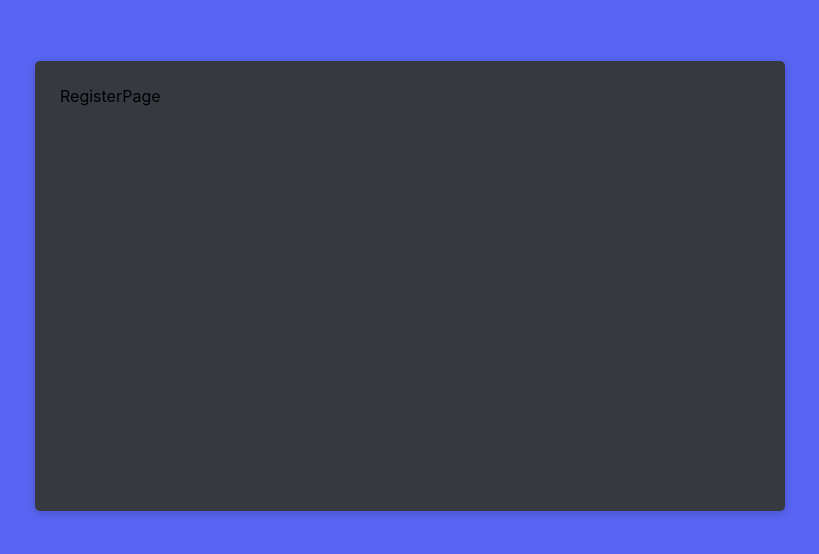
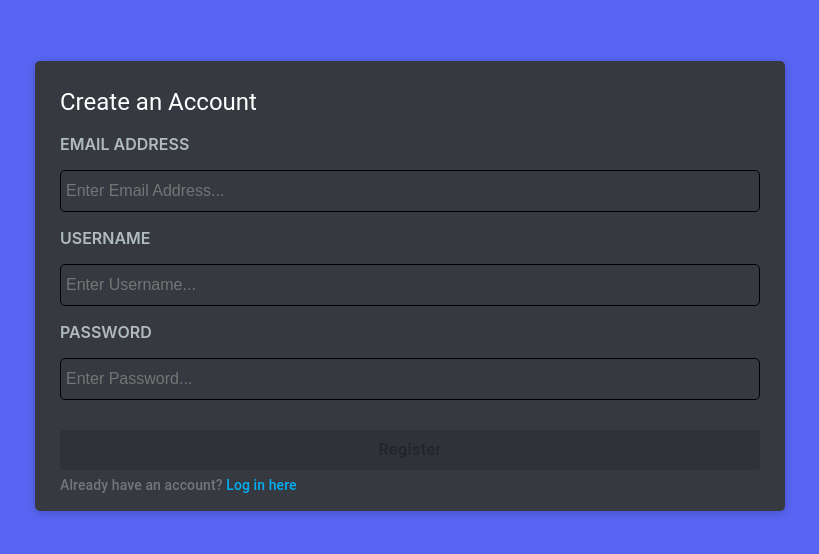
Before and after one commit to kamaldbouk/discord-clone, a React (Create React App) app in the folder frontend/: page /register in a window 1280 px wide. Shown: the part 114-668 px from the top of the page, without its empty margins (230-1049 px from the left). Built offline with nearby package versions, Linux system fonts and the light colour scheme.

Commit message:
login/register + validation

```diff
--- a/frontend/src/authPages/RegisterPage/RegisterPage.js
+++ b/frontend/src/authPages/RegisterPage/RegisterPage.js
@@ -1,8 +1,48 @@
+import { useState, useEffect } from "react";
+import { Typography } from "@mui/material";
 import AuthBox from "../../shared/components/AuthBox";
+import RegisterPageInputs from "./RegisterPageInputs";
+import RegisterPageFooter from "./RegisterPageFooter";
+import { validateRegisterForm } from "../../shared/utils/validators";
 
 const RegisterPage = () => {
+    const[mail, setMail] = useState('');
+    const[username, setUsername] = useState('');
+    const[password, setPassword] = useState('');
+    const[isFormValid, setIsFormValid] = useState(false);
+
+    const handleRegister = () => {
+        console.log(mail);
+        console.log(username);
+        console.log(password);
+    }
+
+    useEffect(() => {
+        setIsFormValid(validateRegisterForm({
+            mail,
+            username,
+            password
+        }))
+    }, [mail,username,password,setIsFormValid])
+
     return (
-        <AuthBox>RegisterPage</AuthBox>
+        <AuthBox>
+            <Typography variant='h5' sx={{ color: 'white' }}>
+                Create an Account
+            </Typography>
+            <RegisterPageInputs
+                mail={mail}
+                setMail={setMail}
+                username={username}
+                setUsername={setUsername}
+                password={password}
+                setPassword={setPassword}
+            />
+            <RegisterPageFooter
+                handleRegister={handleRegister}
+                isFormValid={isFormValid}
+            />
+        </AuthBox>
      );
 }
 
--- /dev/null
+++ b/frontend/src/authPages/RegisterPage/RegisterPageFooter.js
@@ -0,0 +1,46 @@
+import CustomPrimaryButton from "../../shared/components/CustomPrimaryButton";
+import RedirectInfo from "../../shared/components/RedirectInfo";
+import { useNavigate } from 'react-router-dom';
+import { Tooltip } from "@mui/material";
+
+const getFormNotValidMessage = () => {
+    return 'Username should contain between 3-12 characters and password should contain between 6-12 characters. \nValid email address should be provided';
+}
+
+const getFormValidMessage = () => {
+    return 'Press to register!';
+}
+
+const RegisterPageFooter = ({ handleRegister, isFormValid }) => {
+    const navigate = useNavigate();
+
+    const handlePushToLoginPage = () => {
+        navigate('/login');
+    }
+
+    return (
+        <Tooltip
+        title={!isFormValid ? getFormNotValidMessage() : getFormValidMessage() }
+        >
+            <div>
+                <CustomPrimaryButton
+                    label='Register'
+                    additionalStyles={{marginTop: '30px'}}
+                    disabled={!isFormValid}
+                    onClick={handleRegister}
+                />
+                <RedirectInfo
+                    text='Already have an account?'
+                    redirectText=' Log in here'
+                    additionalStyles={{marginTop:'5px'}}
+                    redirectHandler={handlePushToLoginPage}
+                />
+            </div>
+        </Tooltip>
+
+
+
+     );
+}
+
+export default RegisterPageFooter;
--- /dev/null
+++ b/frontend/src/authPages/RegisterPage/RegisterPageInputs.js
@@ -0,0 +1,34 @@
+import InputWithLabel from "../../shared/components/InputWithLabel";
+
+const RegisterPageInputs = (props) => {
+    const { mail, setMail, username, setUsername, password, setPassword } = props
+
+    return <>
+        <InputWithLabel
+            value={mail}
+            setValue={setMail}
+            label='Email address'
+            type='text'
+            placeholder='Enter Email Address...'
+        />
+
+        <InputWithLabel
+            value={username}
+            setValue={setUsername}
+            label='Username'
+            type='text'
+            placeholder='Enter Username...'
+        />
+
+        <InputWithLabel
+            value={password}
+            setValue={setPassword}
+            label='Password'
+            type='password'
+            placeholder='Enter Password...'
+        />
+
+    </>
+}
+
+export default RegisterPageInputs;
--- a/frontend/src/shared/utils/validators.js
+++ b/frontend/src/shared/utils/validators.js
@@ -3,6 +3,10 @@ export const validateLoginForm = ({ mail, password }) => {
     const isPasswordValid = validatePassword(password);
 
     return isMailValid && isPasswordValid;
+}
+
+export const validateRegisterForm = ({ mail, password, username }) => {
+    return validateMail(mail) && validatePassword(password) && isUsernameValid(username);
 }
 
 const validateMail = (mail) => {
@@ -14,6 +18,6 @@ const validatePassword= (password) => {
     return password.length > 6 && password.length < 12;
 };
 
-
-
-// /^[a-zA-Z0-9._-]+@[a-zA-Z0-9.-]+\.[a-zA-Z]{2,4}$/
+const isUsernameValid = (username) => {
+    return username.length>2 && username.length<13;
+}
```
Also changed, not shown: frontend/src/api.js (added, +30 -0 lines).
